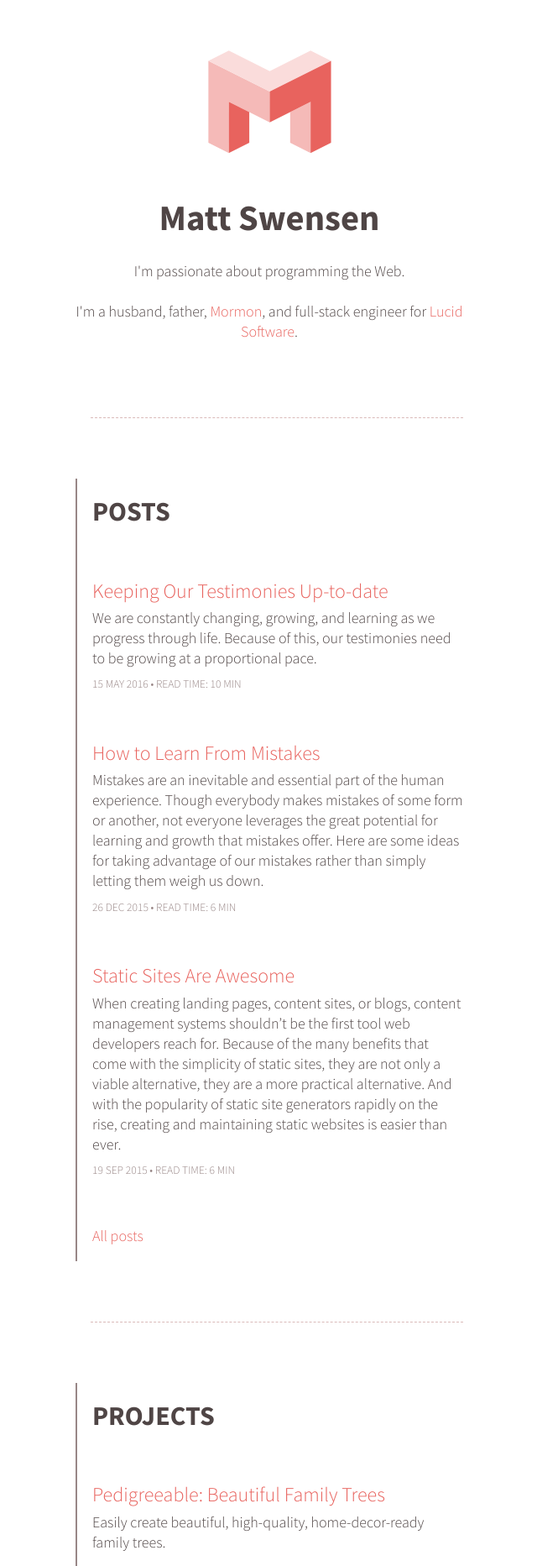
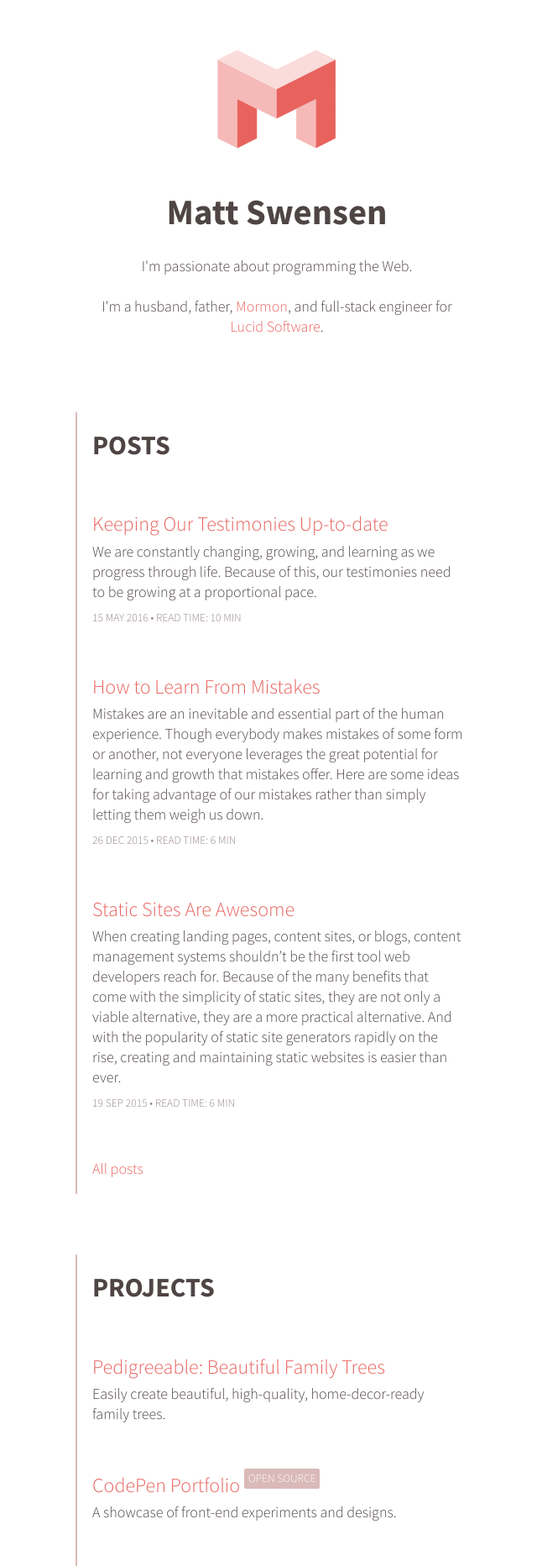
Before and after one commit to mjswensen/mjswensen.com, a Jekyll site: the page built from index.html, in a window 1280 px wide. Shown: the top 1865 px of the page at 84% size, without its empty margins (310-950 px from the left). Built offline with Jekyll 4.4.1, drawn with Linux system fonts in a browser that asks for light colours.

Commit message:
Some adjustments to the home page.

```diff
--- a/_sass/_home.sass
+++ b/_sass/_home.sass
@@ -1,6 +1,5 @@
 .home
   text-align: center
-  @include entityList
   .logo
     max-width: proportion(100%, 3)
     max-height: 100% // https://bugs.webkit.org/show_bug.cgi?id=82489
@@ -18,7 +17,8 @@
 .projects,
 .presentations,
 .picks
-  border-left: 2px solid $medium
+  border-left: 2px solid $light
+  margin: (rhythm() * 3) 0
 
 section:last-child
   margin-bottom: (rhythm() * 3)
--- a/index.html
+++ b/index.html
@@ -12,25 +12,21 @@ sitemap:
   <p>I'm passionate about programming the Web.</p>
   <p>I'm a husband, father, <a href="http://mormon.org/me/3KNR">Mormon</a>, and full-stack engineer for <a href="https://www.golucid.co/">Lucid Software</a>.</p>
 </section>
-<hr>
 <section class="posts">
   <h2>Posts</h2>
   {% include postlist.html limit=3 %}
   <a class="all-posts" href="/blog/">All posts</a>
 </section>
-<hr>
 <section class="projects">
   <h2>Projects</h2>
   {% include projectlist.html limit=3 %}
   <a class="all-projects" href="/projects/">All projects</a>
 </section>
-<hr>
 <section class="presentations">
   <h2>Presentations</h2>
   {% include presentationlist.html limit=3 %}
   <a class="all-presentations" href="/presentations/">All presentations</a>
 </section>
-<hr>
 <section class="picks">
   <h2>Picks</h2>
   {% include picklist.html limit=3 %}
```
